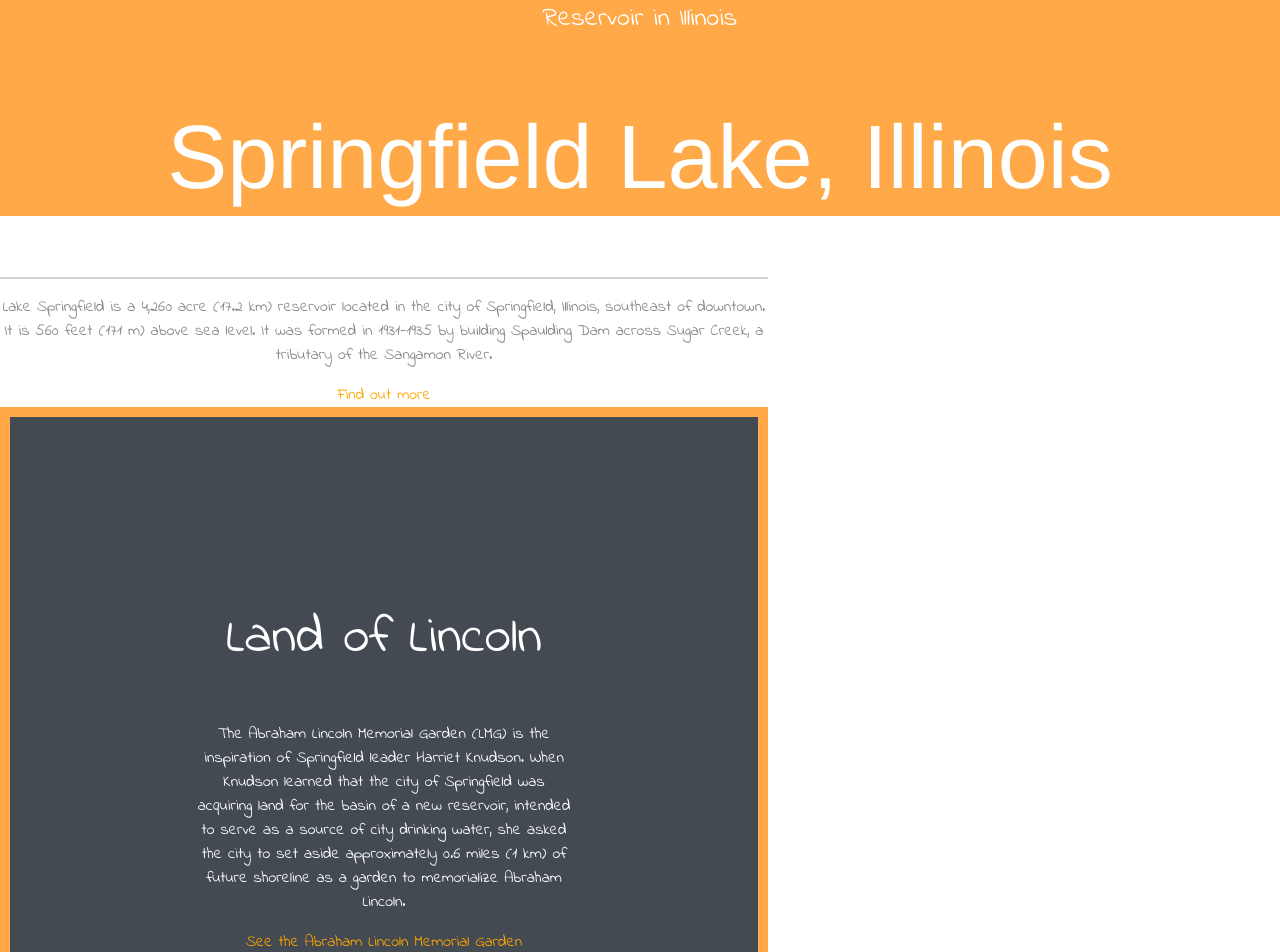
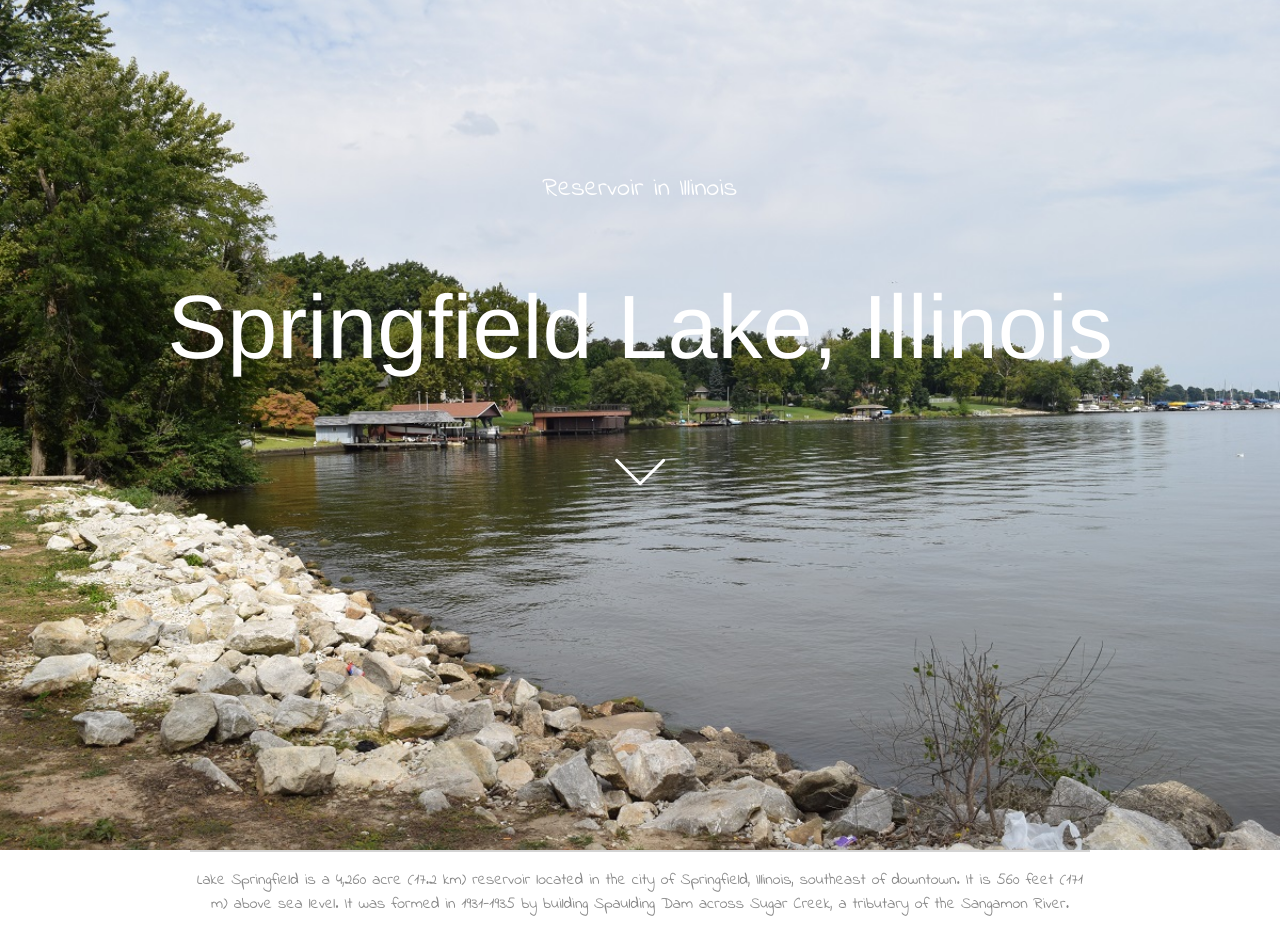
Before and after one commit to ukirderohit/Sass-Landing-Page, a plain HTML site: page index.html in a window 1280 px wide. Shown: the top 952 px of the page. Drawn offline with Linux system fonts and the light colour scheme.

Commit message:
added down arrow , adjust its position , header bg and its components are responsive now

```diff
--- a/css/main.css
+++ b/css/main.css
@@ -29,18 +29,24 @@ h1{
     /*font-size: 5.625em;  90px/16px=5.625*/
     color: white;
     font: normal 5.625em/1.3 'Helvetica Neua',Helvetica, Arial, Tahoma, sans-serif;
+    line-height: 1.3;
 
 }
 
 h2{
     font-size: 3.3125em;
     font-weight: normal;
+    line-height: 1.1;
+    margin-bottom: .5em;
+
 }
 
 
 h3{
     font-size: 1.25em;
     color: #48525c;
+    line-height: 1.2;
+    margin-bottom: 1.7em;
 }
 
 
@@ -48,18 +54,29 @@ h3{
 /*Layout*/
 .primary-content ,
 .secondary-content{
-    width: 60%
+    width: 75%;
+    box-sizing: border-box;
+    margin: auto;
+    max-width: 900px;
 }
 
 .landoflincoln {
     color: white;
     background-color: #434a52;
     padding: 18% 24%;
-    border: 10px solid #ffa949;
+    border-right: 10px solid #ffa949;
+    border-bottom: 10px solid #ffa949;
+    margin: 105px 0 60px;
+
 
 
 }
 
+
+.img{
+    max-width: 100%;
+    margin-bottom: 20px;
+}
 
 .primary-content,
 .main-header{
@@ -77,6 +94,14 @@ h3{
 
 .main-header {
     background-color: #ffa949;
+    padding-top: 170px;
+    height: 850px;
+
+    background-image: url('../img/main.JPG');
+    background-size: cover;
+    background-repeat: no-repeat;
+    background-position: 50% 80%;
+    box-sizing: border-box;
 }
 
 .title{
@@ -89,3 +114,17 @@ h3{
     padding: 60px 0;
     border-bottom: 10px solid #ffa949;
 }
+
+
+.callthelink {
+    font-size: 1.25em;
+    border-bottom: 3px solid;
+    padding: 0 9px 3px;
+    margin-top: 20px;
+    display: inline-block;
+}
+
+.arrow{
+    width: 50px;
+    height: 50px;
+}
--- a/index.html
+++ b/index.html
@@ -9,16 +9,17 @@
     <header id="top" class="main-header">
       <span class="title">Reservoir in Illinois</span>
       <h1>Springfield Lake, Illinois</h1>
+      <img class="arrow" src="img/arrow.svg" alt="Down arrow">
     </header>
         <div class="primary-content t-border">
           <p>Lake Springfield is a 4,260 acre (17.2 km) reservoir located in the city of Springfield, Illinois,
             southeast of downtown. It is 560 feet (171 m) above sea level. It was formed in 1931-1935 by building
               Spaulding Dam across Sugar Creek, a tributary of the Sangamon River.</p>
-          <a href="#">Find out more</a>
+          <a class="callthelink" href="#">Find out more</a>
           <div class="landoflincoln">
           <h2>Land of Lincoln</h2>
           <p>The Abraham Lincoln Memorial Garden (LMG) is the inspiration of Springfield leader Harriet Knudson. When Knudson learned that the city of Springfield was acquiring land for the basin of a new reservoir, intended to serve as a source of city drinking water, she asked the city to set aside approximately 0.6 miles (1 km) of future shoreline as a garden to memorialize Abraham Lincoln.</p>
-          <a href="#">See the Abraham Lincoln Memorial Garden</a>
+          <a class="callthelink" href="#">See the Abraham Lincoln Memorial Garden</a>
           </div>
         </div>
         <div class="secondary-content t-border">
```
Also changed, not shown: img/arrow.svg (added), img/main.JPG (added).
